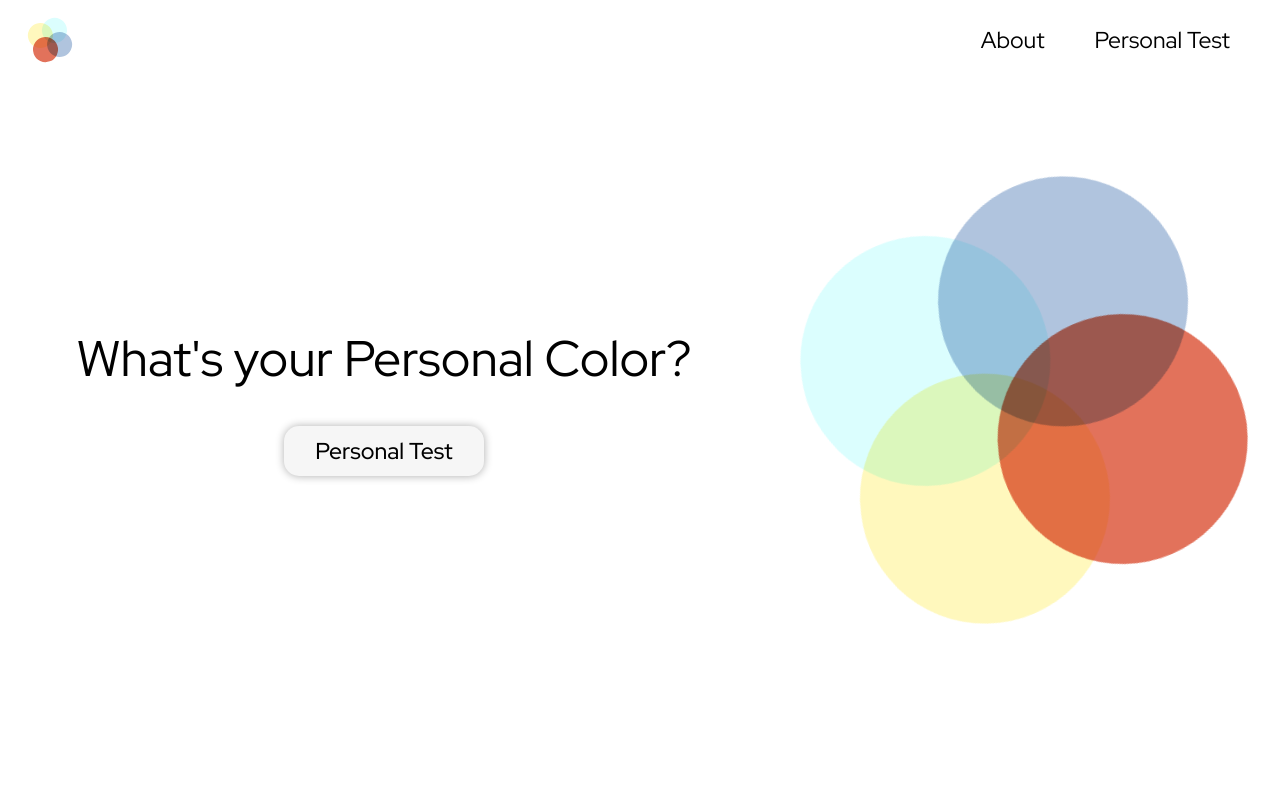
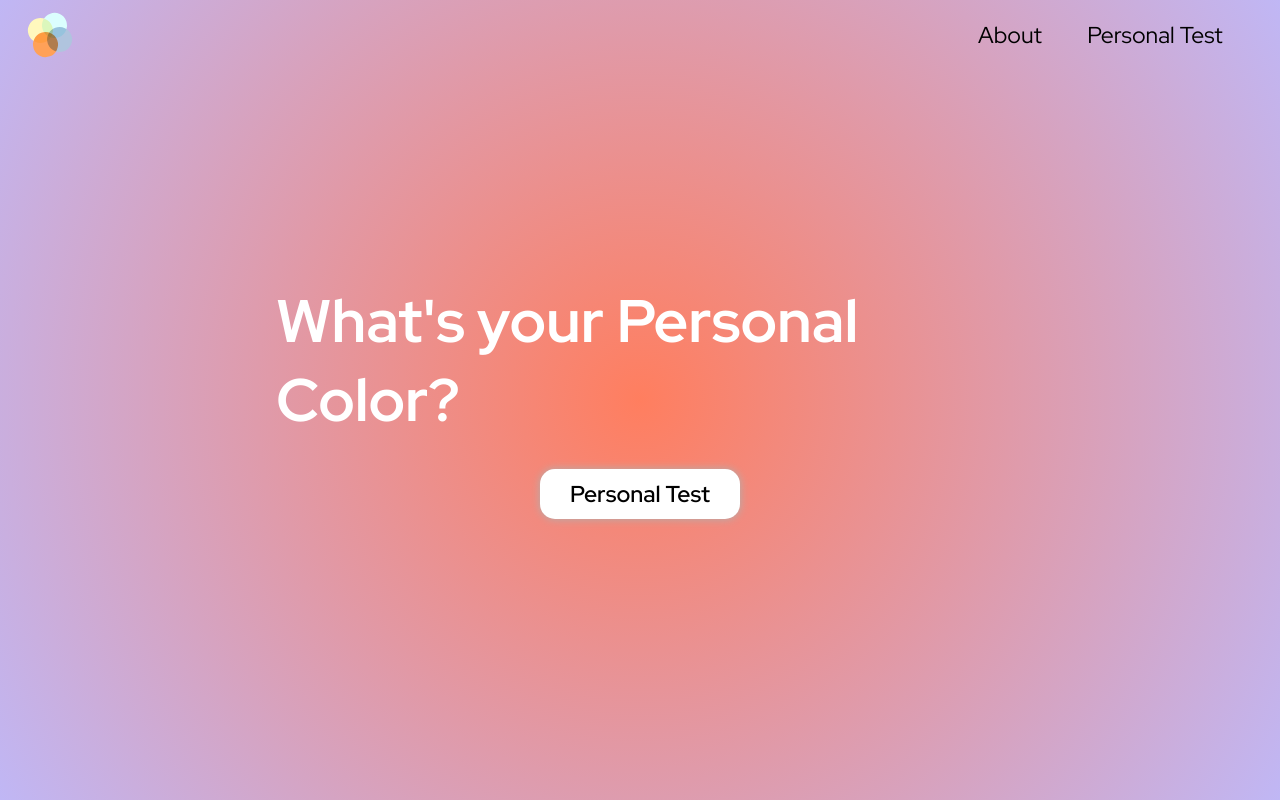
Before and after one commit to jizero1/project-personal, a React (Create React App) app: page / in a window 1280 px wide. Built offline with nearby package versions, Linux system fonts and the light colour scheme.

Commit message:
main 디자인 전체 수정

```diff
--- a/src/App.css
+++ b/src/App.css
@@ -12,37 +12,55 @@
 }
 .navbar {
     width: 100%;
-    height: 80px;
+    height: 70px;
     display: flex;
     justify-content: space-between;
     align-items: center;
     position: fixed;
-    /* background-color: pink; */
 }
 .navbar ul {
     width: 100%;
+    height: 100%;
     display: flex;
     list-style: none;
     font-size: 23px;
-    /* background-color: white; */
-    /* font-weight: 500; */
     justify-content: center;
     align-items: center;
+    padding-left: 30px;
+    padding-right: 30px;
 }
 .navbar a {
     text-decoration: none;
     color: black;
+    cursor: pointer;
+
 }
+
 .navbar-main {
     margin-right: auto;
-    margin-left: 30px;
 }
 .navbar-about,
-.navbar-shop,
-.navbar-personal,
-.navbar-cart {
-    margin-right: 50px;
+.navbar-personal {
+    margin-right: 10px;
+    display: flex;
+    justify-content: center;
+    align-items: center;
+    border-radius: 15px;
 }
+.navbar-about {
+    width: 100px;
+    height: 40px;
+}
+.navbar-personal{
+    width: 170px;
+    height: 40px;
+}
+.navbar-about:hover,
+.navbar-personal:hover {
+    /* background-color: rgb(241, 241, 241); */
+    background-color: white;
+}
+
 .navbar-main-circle {
     width: 40px;
     height: 40px;
@@ -63,7 +81,7 @@
     top: 0;
 }
 .navbar-main-circle-leftBottom {
-    background-color: #E2725B;
+    background-color: #ffa158;
     left: 0;
     bottom: 0;
 }
--- a/src/pages/Main/Main.css
+++ b/src/pages/Main/Main.css
@@ -6,123 +6,49 @@
 }
 /* --------------------------------------- */
 
-.main {
-    width: 100%;
-    height: 100%;
+.mainTop {
+    width: 100vw;
+    height: 100vh;
     flex-direction: row;
-    /* common-flex속성 적용 */
+    background-image: radial-gradient(circle, #ff7e5f, #c0b7f5);  /* 원형 그라디언트 */
 }
+/* .mainBoxAni {
+    width: 50px;
+    height: 30px;
+    background-color: white;
+} */
 .main-test-container {
     width: 60%;
     flex-direction: column;
+    /* background-color: rgb(91, 91, 91); */
+    padding: 20px;
     /* common-flex속성 적용 */
 }
 .main-test-text{
-    font-size: 50px;
-    margin-bottom: 35px;
+    font-size: 60px;
+    font-weight: 700;
+    color: white;
+    margin-bottom: 30px;
 }
+
 .main-test-Btn {
     width: 200px;
     height: 50px;
+    cursor: pointer;
     font-size: 23px;
-    font-weight: 500;
-    background-color: rgb(246, 246, 246);
+    font-weight: 600;
+    /* background-color: rgb(246, 246, 246); */
+    background-color: white;
     border-radius: 15px;
     border-style: none;
     box-shadow: 0.1px 0.1px 8px 0.1px rgb(176, 176, 176);
 }
-.main-circle-outContainer {
-    width: 40%;
+
+
+
+
+
+.mainBottom {
+    width: 100vw;
+    height: 600px;
 }
-.main-circle-innerContainer {
-    width: 400px;
-    height: 400px;
-    position: relative;
-    animation: circleRotateAni 8s linear infinite;
-}
-.main-circle-innerContainer:hover {
-    animation-play-state: paused;
-    animation: none;
-}
-.main-circle-innerContainer:hover .main-circle{
-    animation: circleRotateStopAni 2s forwards;
-    opacity: 1;
-    visibility: visible;
-}
-.main-circle-innerContainer:hover .main-circle-text {
-    animation: circleRotateTextAni 2s forwards;
-    animation-delay: 1.5s;
-}
-.main-circle-text {
-    opacity: 0;
-}
-.main-circle {
-    width: 250px;
-    height: 250px;
-    border-radius: 100%;
-    position: absolute;
-    mix-blend-mode: multiply; /*겹치는 부분 색상 혼합*/
-}
-.main-circle-leftup {
-    left: 0;
-    top: 0;
-    /* 봄 */
-    background-color: #fff8bd;
-    /* common-flex속성 적용 */
-}
-.main-circle-leftdown {
-    left: 0;
-    bottom: 0;
-    /* 가을 */
-    background-color: #E2725B;
-    /* common-flex속성 적용 */
-}
-.main-circle-rightup {
-    right: 0;
-    top: 0;
-    /* 여름 */
-    background-color: #dbfefe;
-    /* common-flex속성 적용 */
-}
-.main-circle-rightdown {
-    right: 0;
-    bottom: 0;
-    /* 겨울 */
-    background-color: #B0C4DE;
-    /* common-flex속성 적용 */
-}
-
-@keyframes circleRotateAni {
-    0% {
-        transform: rotate(0deg);
-    }
-    100% {
-        transform: rotate(360deg);
-    }
-}
-@keyframes circleRotateTextAni {
-    0% {
-        opacity: 0;
-    }
-    100% {
-        opacity: 1;
-    }
-}
- @keyframes circleRotateStopAni {
-    0% {
-        width: 250px;
-        height: 250px;
-        animation-timing-function:ease-in;
-    }
-    50% {
-        width: 400px;
-        height: 400px;
-        animation-timing-function:linear;
-    }
-    100% {
-        width: 200px;
-        height: 200px;
-        animation-timing-function:ease-out;
-        cursor: pointer;
-    }
-}
--- a/src/pages/Main/Main.js
+++ b/src/pages/Main/Main.js
@@ -1,40 +1,42 @@
-import React from 'react';
+import React, { useEffect, useState } from 'react';
 import './Main.css';
 import { BrowserRouter as Router, Route, Routes, Link, useNavigate } from 'react-router-dom';
-import Personal from '../Personal/Personal';
+import { motion } from "framer-motion";
 
-const Main = () => {
+const MainTop = () => {
     const navigate = useNavigate(); // useNavigate()훅을 사용하여 페이지 이동
 
     const mainTestBtnClick = () => {
         navigate('/Personal');
     }
-    const mainCircleClick = () => {
-        navigate('/About');
-    }
     return (
-        <div className="main common-flex">
+        <div className="mainTop common-flex">
+            <div className="mainBoxAni"></div>
+            <div className="mainBoxAni"></div>
+            <div className="mainBoxAni"></div>
+            <div className="mainBoxAni"></div>
             <div className="main-test-container common-flex">
+
                 <p className="main-test-text">What's your Personal Color?</p>
                 <button className="main-test-Btn" onClick={mainTestBtnClick}>Personal Test</button>
-            </div>
-            <div className="main-circle-outContainer common-flex">
-            <div className="main-circle-innerContainer">
-                <div className="main-circle main-circle-leftup common-flex" onClick={mainCircleClick}>
-                    <p className="main-circle-text">봄</p>
-                </div>
-                <div className="main-circle main-circle-leftdown common-flex" onClick={mainCircleClick}>
-                    <p className="main-circle-text">가을</p>
-                </div>
-                <div className="main-circle main-circle-rightup common-flex" onClick={mainCircleClick}>
-                    <p className="main-circle-text">여름</p>
-                </div>
-                <div className="main-circle main-circle-rightdown common-flex" onClick={mainCircleClick}>
-                    <p className="main-circle-text">겨울</p>
-                </div>
-            </div>
             </div>
         </div>
     )
 }
+const MainBottom = () => {
+    return (
+        <div className="mainBottom">
+
+        </div>
+    )
+}
+const Main = () => {
+
+    return (
+        <div>
+            <MainTop></MainTop>
+            <MainBottom></MainBottom>
+        </div>
+    )
+}
 export default Main;
```
Also changed, not shown: 1 other file (tests, documents, lock files or other folders).
